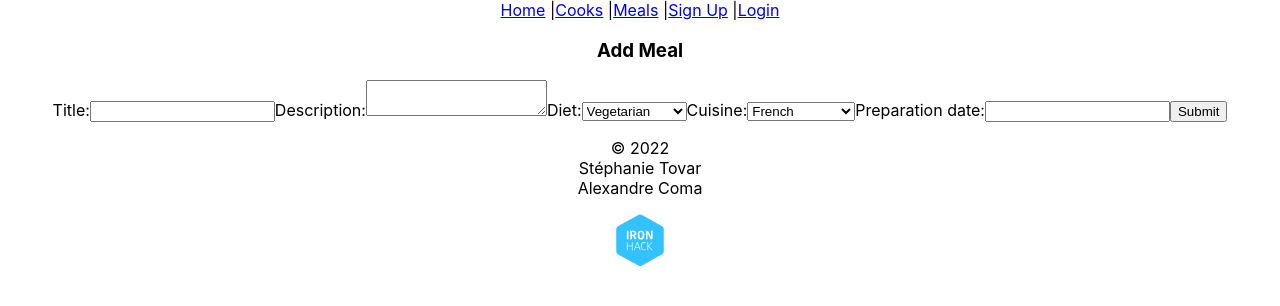
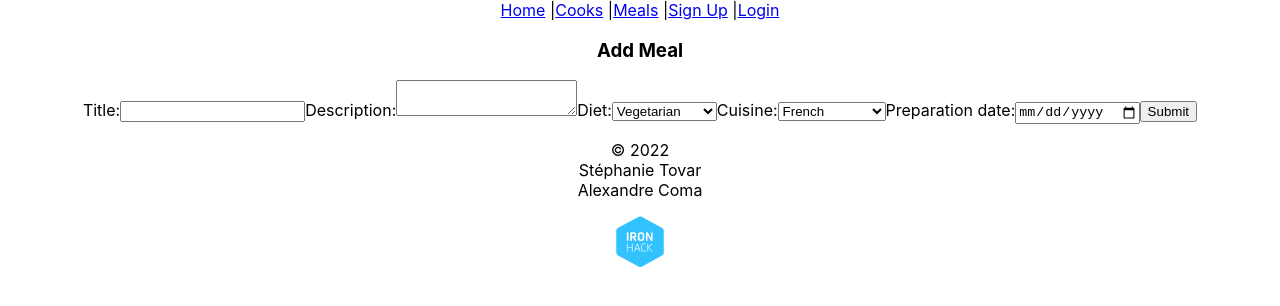
Before and after one commit to meal-next-door/client, a React (Create React App) app: page /create-meal in a window 1280 px wide. Shown: the top 306 px of the page. Built offline with nearby package versions, Linux system fonts and the light colour scheme; no server answers.

Commit message:
improve meals pages and form to create a meal

```diff
--- a/src/components/CreateMeal.js
+++ b/src/components/CreateMeal.js
@@ -96,7 +96,7 @@ function AddMeal(props) {
 
                 <label>Preparation date:</label>
                 <input
-                    type="text"
+                    type="date"
                     name="date"
                     value={date}
                     onChange={(e) => setDate(e.target.value)}
--- a/src/pages/MealDetails.js
+++ b/src/pages/MealDetails.js
@@ -25,7 +25,7 @@ function MealDetails(props) {
     const deleteMeal = () => {
         axios
             .delete(`${process.env.REACT_APP_API_URL}/meals/${mealId}`)
-            .then( () => {
+            .then(() => {
                 return (
                     navigate("/meals", { replace: true })
                 )
@@ -37,11 +37,11 @@ function MealDetails(props) {
             {meal &&
                 <div className="meal card" key={meal._id} >
                     <h3>{meal.title}</h3>
-                    <p>Description: {meal.description}</p>
                     <p>Diet: {meal.diet}</p>
                     <p>Cuisine: {meal.cuisine}</p>
                     <p>Preparation date: {meal.date}</p>
                     <p>Cook: {meal.cook?.username}</p>
+                    <p>Description: {meal.description}</p>
                     {user?._id === meal.cook?._id
                         ? <>
                             <button>Edit</button>
--- a/src/pages/MealsList.js
+++ b/src/pages/MealsList.js
@@ -32,7 +32,9 @@ function MealsList(props) {
                 return (
                     <div className="meals card" key={meal._id} >
                         <h3>{meal.title}</h3>
-                        <p>Description: {meal.description}</p>
+                        <p>Diet: {meal.diet}</p>
+                        <p>Cuisine: {meal.cuisine}</p>
+                        <p>Preparation date: {meal.date}</p>
                         <p>Cook: {meal.cook?.username}</p>
 
                         <NavLink to={`/meals/${meal._id}`}>View details</NavLink>
```
Lines whose indentation alone changed are shown as unchanged.
